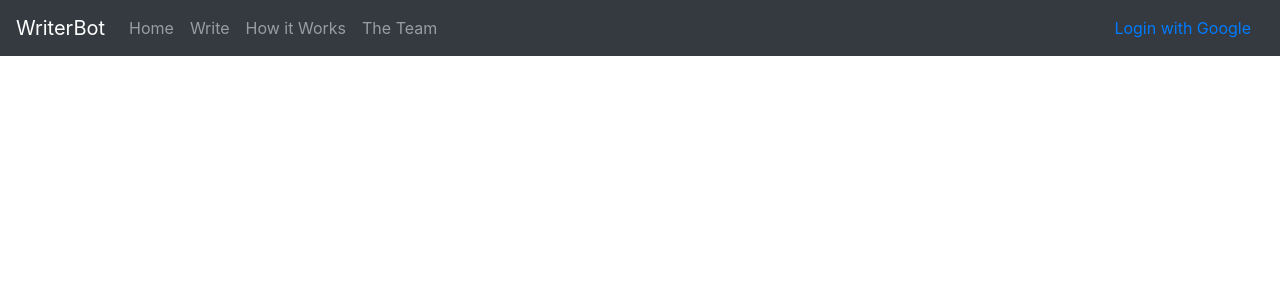
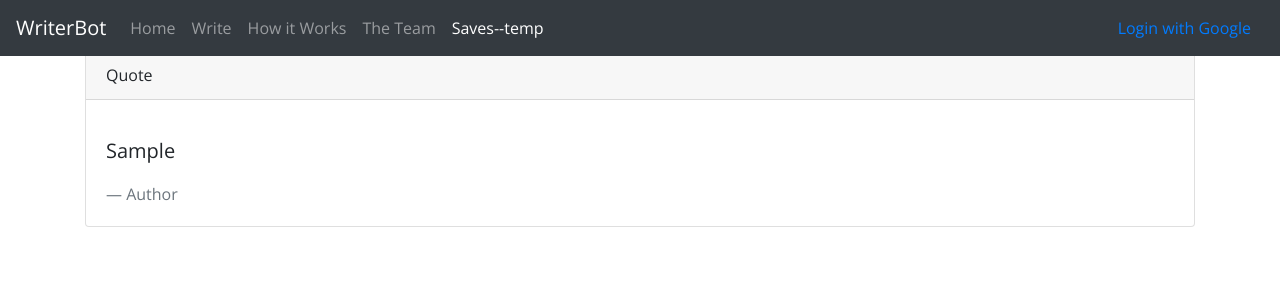
Before and after one commit to alcofrisbas/storytelling-with-skynet, a Django app: page /saves/ in a window 1280 px wide. Shown: the top 300 px of the page. Run offline with Django 3.2, Linux system fonts and the light colour scheme; tables that the repository leaves empty hold one stand-in row (values such as "Sample post"); some libraries are stand-ins or nearby versions.

Commit message:
webapp updates, mostly working

```diff
--- a/writerbot-webapp/webapp/models.py
+++ b/writerbot-webapp/webapp/models.py
@@ -1,6 +1,7 @@
 from django.db import models
 
 class Story(models.Model):
+    title = models.TextField()
     sentences = models.TextField()
 
     def __str__(self):
--- a/writerbot-webapp/webapp/static/css/webapp.css
+++ b/writerbot-webapp/webapp/static/css/webapp.css
@@ -2,6 +2,9 @@ textarea {
     width: 100%;
 }
 
+body {
+    font-family: 'Open Sans', sans-serif;
+}
 body > .container {
   padding: 50px 15px 0;
 }
--- a/writerbot-webapp/webapp/static/js/webapp.js
+++ b/writerbot-webapp/webapp/static/js/webapp.js
@@ -8,4 +8,19 @@ function load() {
     console.log(hlt);
     hlt.classList.add("active");
 }
+
+function showSaveInfo() {
+    console.log("save pressed")
+    var lst = document.getElementsByClassName("final");
+
+    var i;
+    for (i = 0; i < lst.length; i++) {
+        if (lst[i].style.display === "none") {
+          lst[i].style.display = "inline";
+        } else {
+          lst[i].style.display = "none";
+        }
+    }
+}
+
 window.onload = load;
--- a/writerbot-webapp/webapp/templates/webapp/header.html
+++ b/writerbot-webapp/webapp/templates/webapp/header.html
@@ -8,6 +8,8 @@
     <link rel="stylesheet" href="{% static 'css/webapp.css' %}">
     <!--<script src="{% static 'js/bootstrap.min.js' %}"></script>-->
     <script src="{% static 'js/webapp.js' %}"></script>
+
+    <link href="https://fonts.googleapis.com/css?family=Montserrat|Open+Sans|Playfair+Display" rel="stylesheet">
     <meta name="viewport" content="width=device-width, initial-scale=1, shrink-to-fit=no">
 </head>
 <body class="body">
@@ -20,10 +22,11 @@
 
             <div class="collapse navbar-collapse" id="navbarNavAltMarkup">
                 <ul class="navbar-nav">
-                    <li><a class="nav-item nav-link" id="/" href="/">Home</a>
-                    <li><a class="nav-item nav-link" id ="/write/" href="/write">Write</a>
-                    <li><a class="nav-item nav-link" id="/about/" href="/about">How it Works</a>
-                    <li><a class="nav-item nav-link" id="/team/" href="/team">The Team</a>
+                    <li><a class="nav-item nav-link" id="/" href="/">Home</a></li>
+                    <li><a class="nav-item nav-link" id ="/write/" href="/write">Write</a></li>
+                    <li><a class="nav-item nav-link" id="/about/" href="/about">How it Works</a></li>
+                    <li><a class="nav-item nav-link" id="/team/" href="/team">The Team</a></li>
+                    <li><a class="nav-item nav-link" id="/saves/" href="/saves">Saves--temp</a></li>
                 </ul>
             </div>
             {% if user.username %}
--- a/writerbot-webapp/webapp/templates/webapp/saves.html
+++ b/writerbot-webapp/webapp/templates/webapp/saves.html
@@ -2,6 +2,16 @@
 
 {% block content %}
     {% for story in stories %}
-    <p> {{ story }}</p>
+    <div class="card">
+    <div class="card-header">
+        Quote
+    </div>
+    <div class="card-body">
+        <blockquote class="blockquote mb-0">
+            <p>{{ story|linebreaks }}</p>
+            <footer class="blockquote-footer">Author</footer>
+        </blockquote>
+    </div>
+    </div>
     {% endfor %}
 {% endblock %}
--- a/writerbot-webapp/webapp/views.py
+++ b/writerbot-webapp/webapp/views.py
@@ -73,10 +73,11 @@ def team(request):
     return render(request, 'webapp/team.html')
 
 def saves(request):
-    # this is not working!!!! make it work  now :)
+    # need to implement the title and author thing....
+    # author needs users/auth
     stories = Story.objects.all()
-    stories = Story.objects.all().values_list('sentences', flat=True)
-    return render(request, 'webapp/saves.html',context={'articles': stories})
+    #stories = [s.sentences for s in stories]
+    return render(request, 'webapp/saves.html',context={'stories': stories})
 
 def logout(request):
     """Logs out user"""
```
Also changed, not shown: writerbot-webapp/webapp/templates/webapp/write.html (+5 -4 lines), writerbot-webapp/webapp/migrations/0001_initial.py (deleted), writerbot-webapp/webapp/migrations/__init__.py (deleted).
